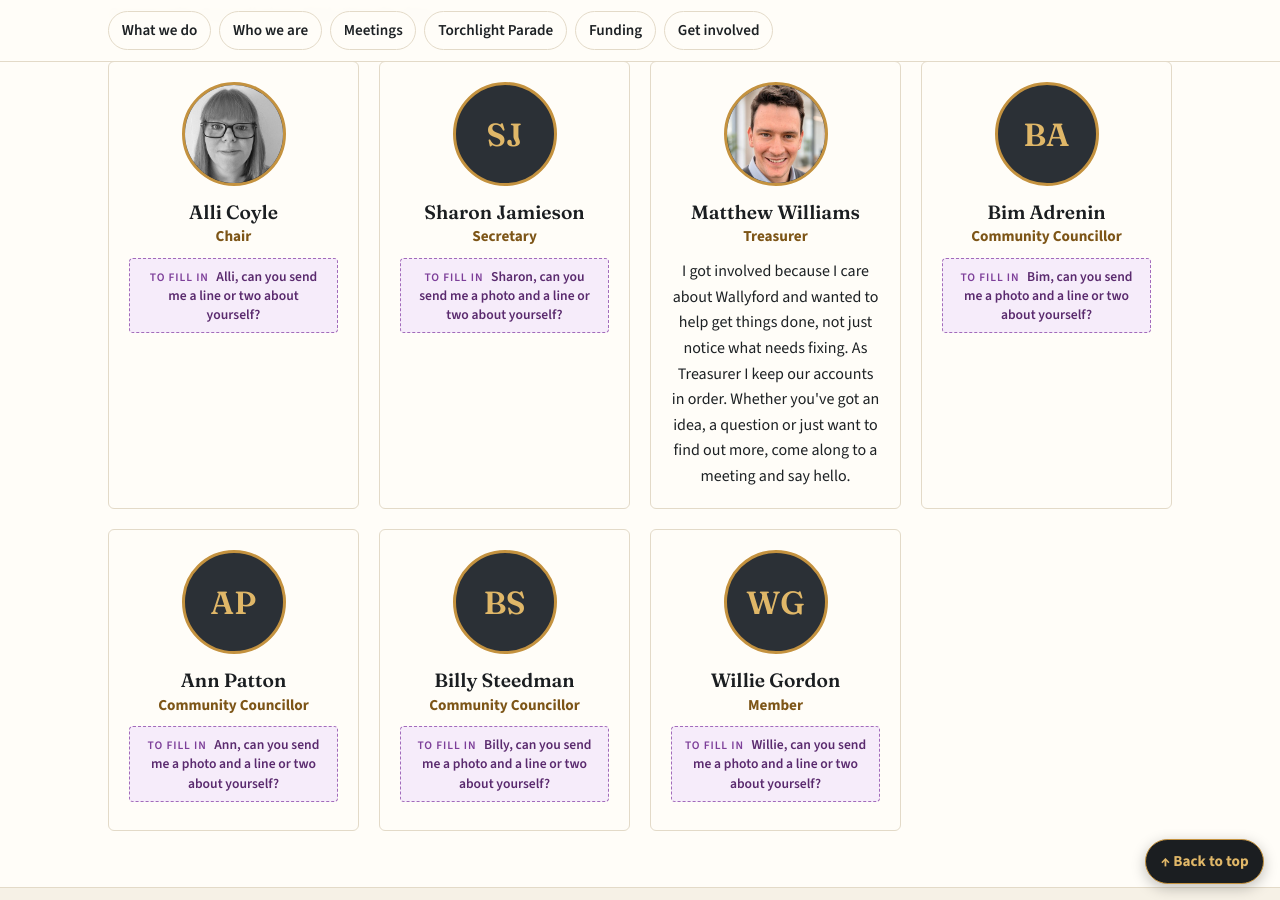
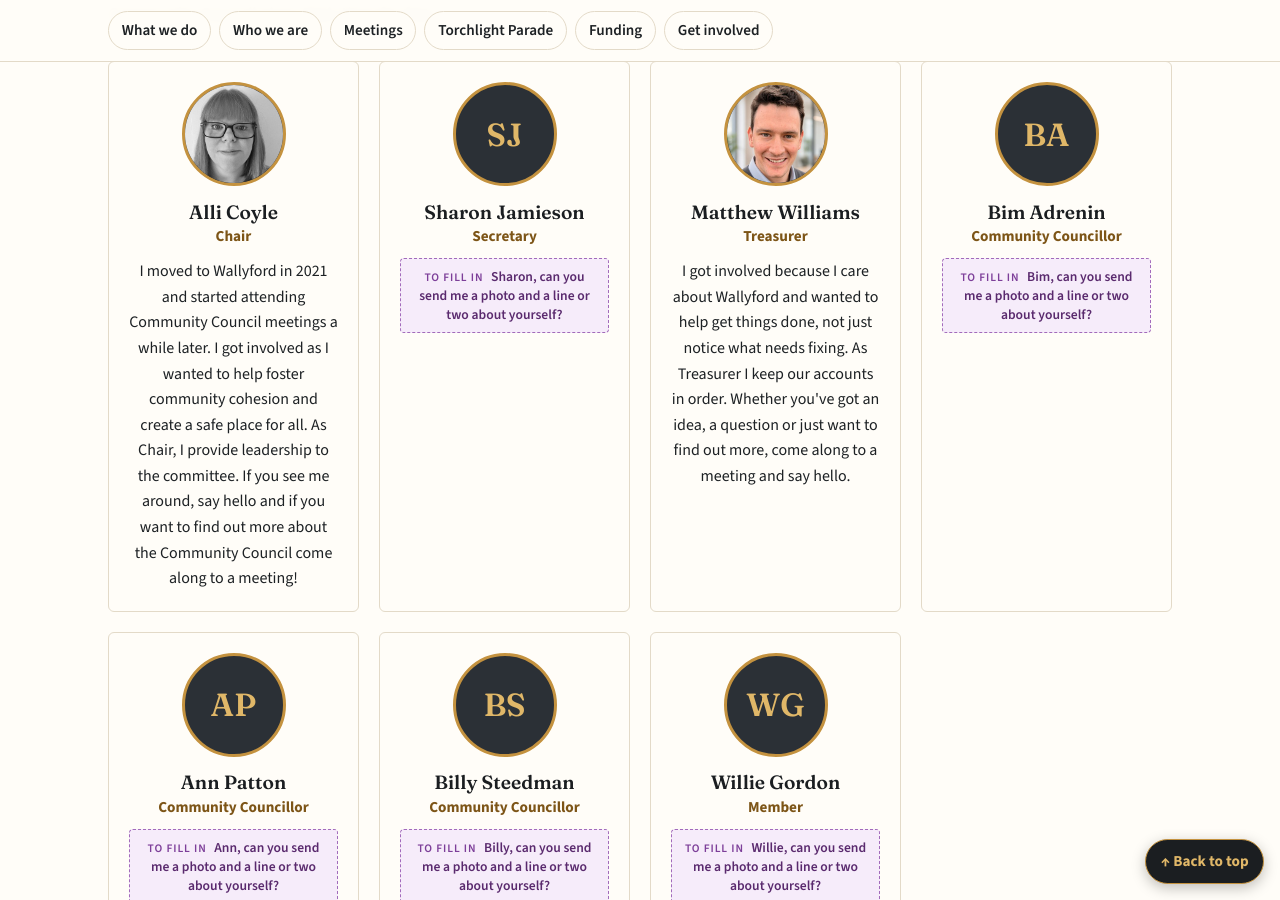
Before and after one commit to dochtie/wallyford-community-council, a Jekyll site: the page built from council.html, in a window 1280 px wide and 900 px high, scrolled down 1438 px. Built offline with Jekyll 4.4.1, drawn with Linux system fonts in a browser that asks for light colours.

Commit message:
Add Alli Coyle's councillor blurb

```diff
--- a/_data/councillors.yml
+++ b/_data/councillors.yml
@@ -6,7 +6,7 @@
 - name: Alli Coyle
   role: Chair
   photo: alli-coyle.jpg
-  blurb:
+  blurb: "I moved to Wallyford in 2021 and started attending Community Council meetings a while later. I got involved as I wanted to help foster community cohesion and create a safe place for all. As Chair,  I provide leadership to the committee. If you see me around, say hello and if you want to find out more about the Community Council come along to a meeting!"
 
 - name: Sharon Jamieson
   role: Secretary
```
